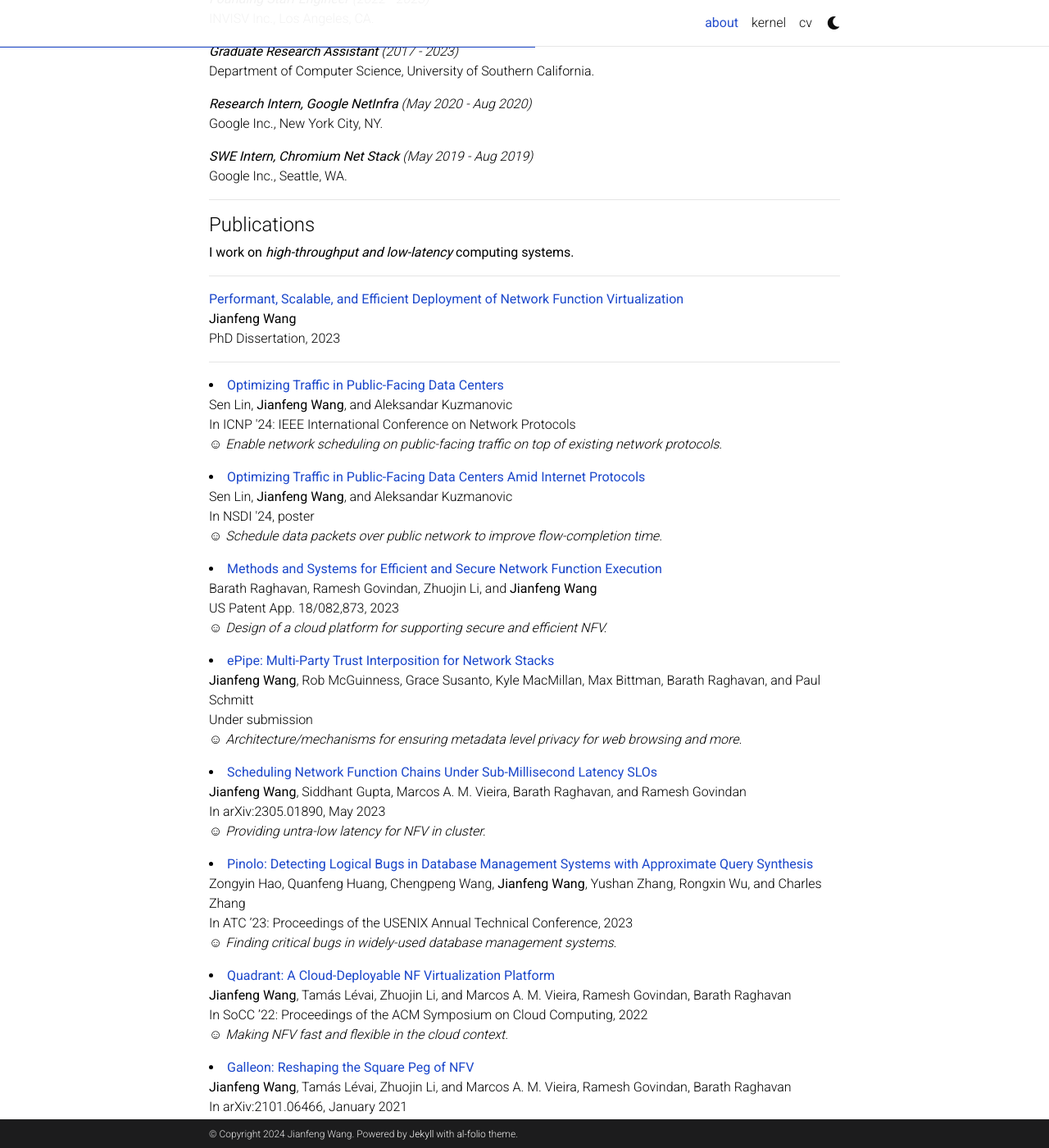
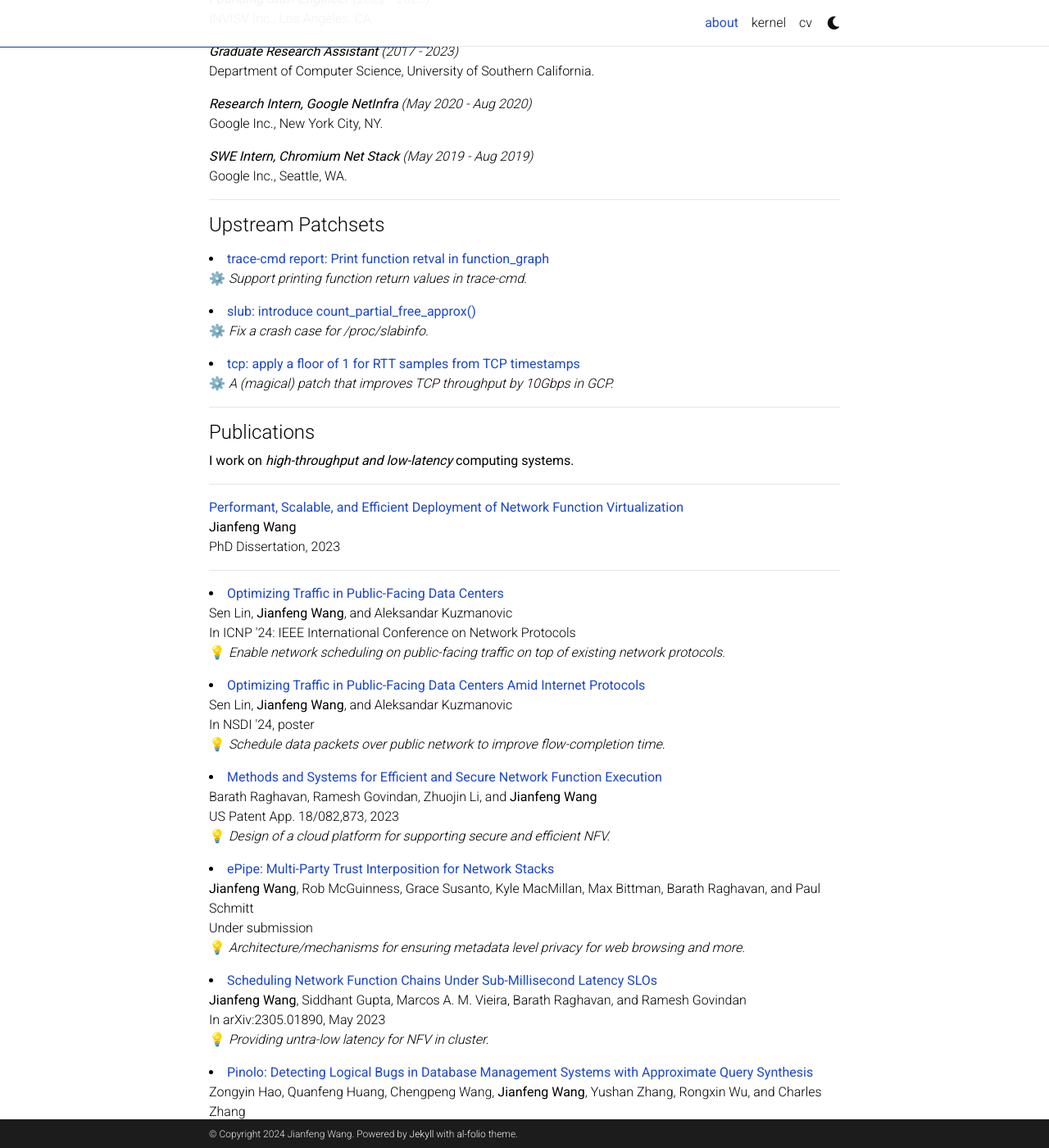
Before and after one commit to jianfenw/jianfenw.github.io, a Jekyll site: the page built from _pages/about.md, in a window 1280 px wide and 1400 px high, scrolled down 529 px. Shown: the whole window at 82% size. Built offline with Jekyll 4.4.1, drawn with Linux system fonts in a browser that asks for light colours; full-size pictures stand in for the smaller copies a plugin makes; emoji names are drawn with the system emoji font; comment, search, counter and statistics services are not loaded; a style sheet for code colours, icons or effects is not loaded.

Commit message:
about: add a Patchsets section to list all upstream patchsets
Signed-off-by: Jianfeng Wang <jianfeng.w.wang@oracle.com>

```diff
--- a/_pages/about.md
+++ b/_pages/about.md
@@ -45,6 +45,30 @@ Google Inc., Seattle, WA.<br>
 </p>
 <hr>
 
+<h4 style="font-weight: 350">Upstream Patchsets</h4>
+<p>
+<li>
+<a href="https://lore.kernel.org/linux-trace-devel/20240717231703.46744-1-jianfeng.w.wang@oracle.com/T/"><b>trace-cmd report: Print function retval in function_graph</b></a><br/>
+:gear: <i>Support printing function return values in trace-cmd.</i>
+</li>
+</p>
+
+<p>
+<li>
+<a href="https://lore.kernel.org/linux-mm/20240423045554.15045-3-jianfeng.w.wang@oracle.com/T/"><b>slub: introduce count_partial_free_approx()</b></a><br/>
+:gear: <i>Fix a crash case for /proc/slabinfo.</i>
+</li>
+</p>
+
+<p>
+<li>
+<a href="https://www.spinics.net/lists/netdev/msg673727.html"><b>tcp: apply a floor of 1 for RTT samples from TCP timestamps</b></a><br/>
+:gear: <i>A (magical) patch that improves TCP throughput by 10Gbps in GCP.</i>
+</li>
+</p>
+<hr>
+
+
 <h4 style="font-weight: 350">Publications</h4>
 
 <p><b>I work on <i>high-throughput and low-latency</i> computing systems.</b>
```
Also changed, not shown: other parts of _pages/about.md (+9 -9 lines).
